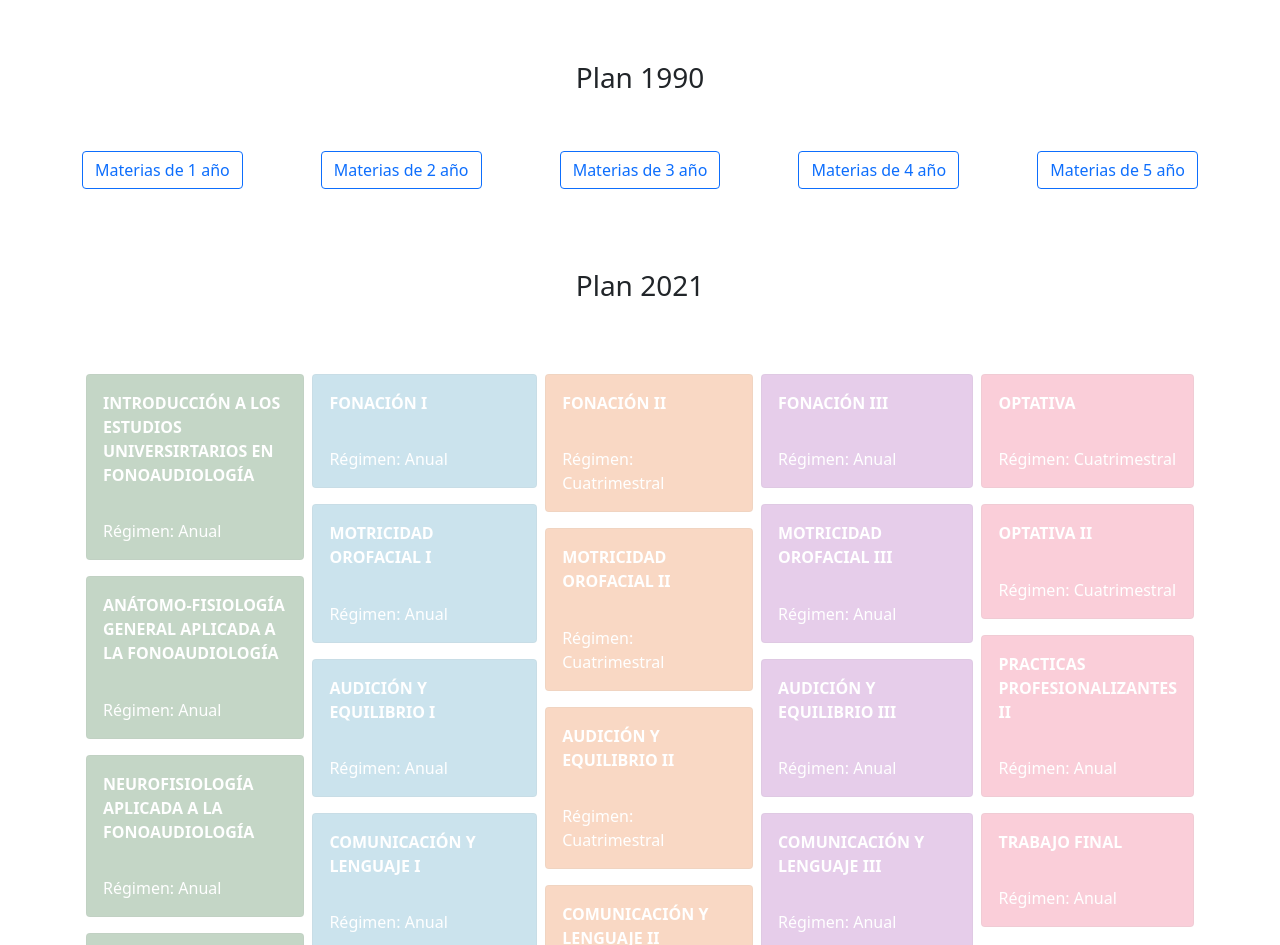
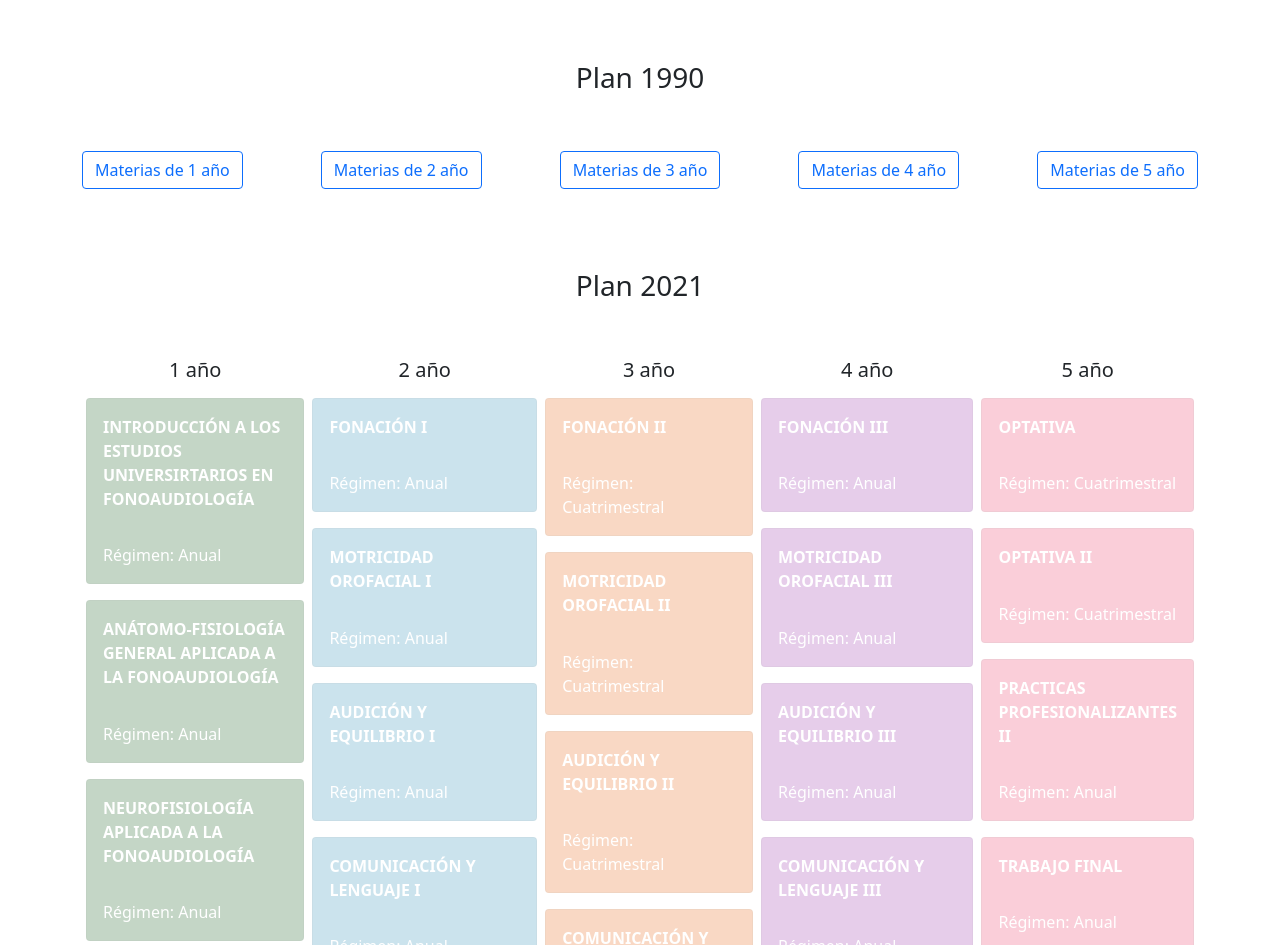
Before and after one commit to coderusuario-edu/equivalenciasFono, a plain HTML site: page index.html in a window 1280 px wide. Shown: the part 155-1100 px from the top of the page. Drawn offline with Linux system fonts and the light colour scheme.

Commit message:
estilos para usar en mobile

```diff
--- a/css/style.css
+++ b/css/style.css
@@ -36,6 +36,9 @@ p.card-title {
 .bg-footer {
     background-color: #3e0440;
 }
+.o-scroll {
+    overflow: scroll;
+}
 @media print {
     #resetButton {
         display: none;
--- a/index.html
+++ b/index.html
@@ -29,7 +29,7 @@
                     </h3>
                 </div>
             </div>
-            <div class="row">
+            <div class="row o-scroll">
                 <div class="d-flex justify-content-between">
                     <button class="btn btn-outline-primary" type="button" data-bs-toggle="collapse" data-bs-target="#collapse1"
                         aria-expanded="false" aria-controls="collapse1">
@@ -92,13 +92,13 @@
                     </h3>
                 </div>
             </div>
-            <div class="row">
+            <div class="row o-scroll">
                 <div class="col d-flex justify-content-between">
-                    <div class='pb-1 px-1' id="nuevoAnho1"></div>
-                    <div class='pb-1 px-1' id="nuevoAnho2"></div>
-                    <div class='pb-1 px-1' id="nuevoAnho3"></div>
-                    <div class='pb-1 px-1' id="nuevoAnho4"></div>
-                    <div class='pb-1 px-1' id="nuevoAnho5"></div>
+                    <div class='pb-1 px-1' id="nuevoAnho1"><h5 class="text-center">1 año</h5></div>
+                    <div class='pb-1 px-1' id="nuevoAnho2"><h5 class="text-center">2 año</h5></div>
+                    <div class='pb-1 px-1' id="nuevoAnho3"><h5 class="text-center">3 año</h5></div>
+                    <div class='pb-1 px-1' id="nuevoAnho4"><h5 class="text-center">4 año</h5></div>
+                    <div class='pb-1 px-1' id="nuevoAnho5"><h5 class="text-center">5 año</h5></div>
                 </div>
                 <div class="col-4">
                     <button class="btn btn-primary" id="button">
```
